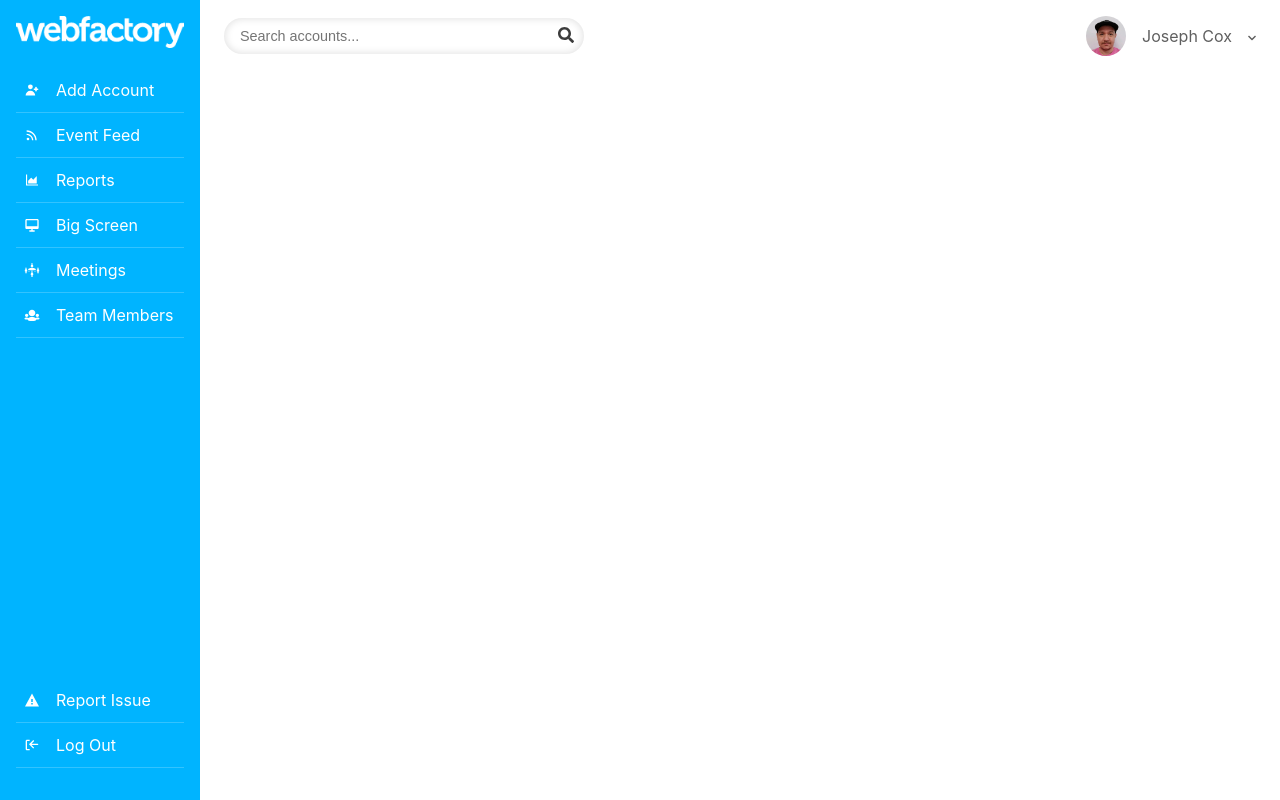
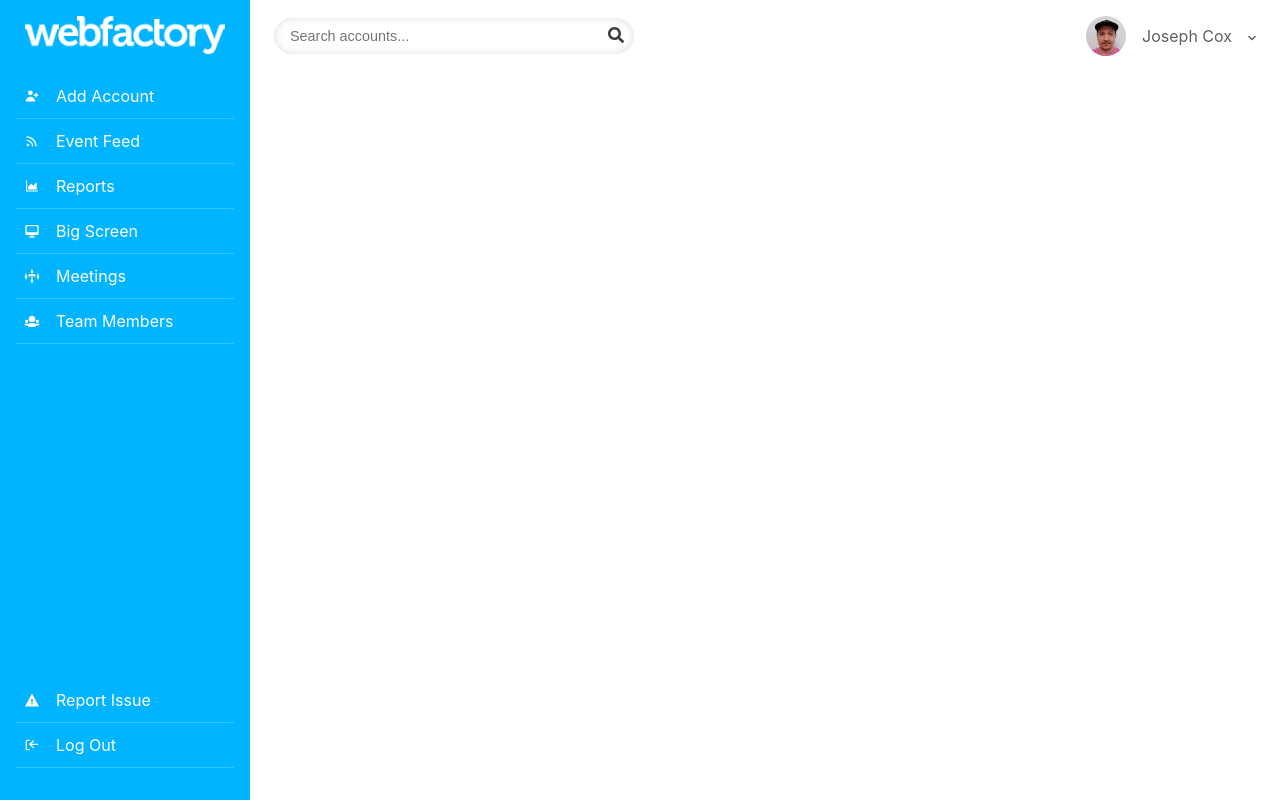
Before and after one commit to joejcox/workflow, a React (Create React App) app: page / in a window 1280 px wide. Built offline with nearby package versions, Linux system fonts and the light colour scheme.

Commit message:
increased width of desktop sidebar

```diff
--- a/src/components/Sidebar/Logo/Logo.module.scss
+++ b/src/components/Sidebar/Logo/Logo.module.scss
@@ -1,5 +1,6 @@
 .sidebar_logo {
   margin-bottom: 1rem;
+  text-align: center;
   img {
     width: 200px;
     max-width: 100%;
--- a/src/components/Sidebar/Sidebar.module.scss
+++ b/src/components/Sidebar/Sidebar.module.scss
@@ -4,14 +4,13 @@
   background-color: #00b4ff;
   height: 100%;
   transform: translateX(-100%);
+  padding: 1rem;
 }
 
 .sidebar_container {
   display: flex;
   flex-direction: column;
   height: 100%;
-  padding: 1rem;
-  width: 100%;
 }
 
 .sidebar_top {
@@ -24,7 +23,7 @@
 
 @media screen and (min-width: 768px) {
   .sidebar {
-    width: 200px;
+    width: 250px;
     transform: translate(0);
   }
 }
```
